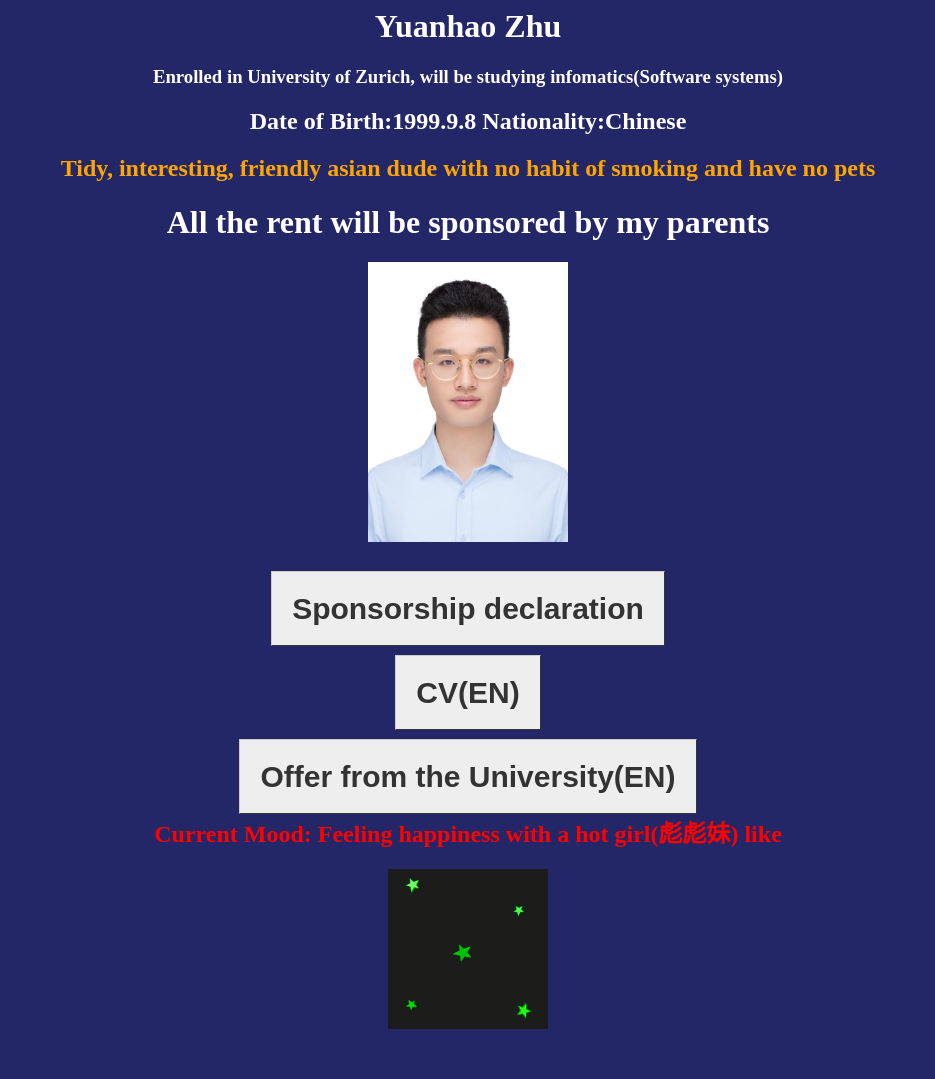
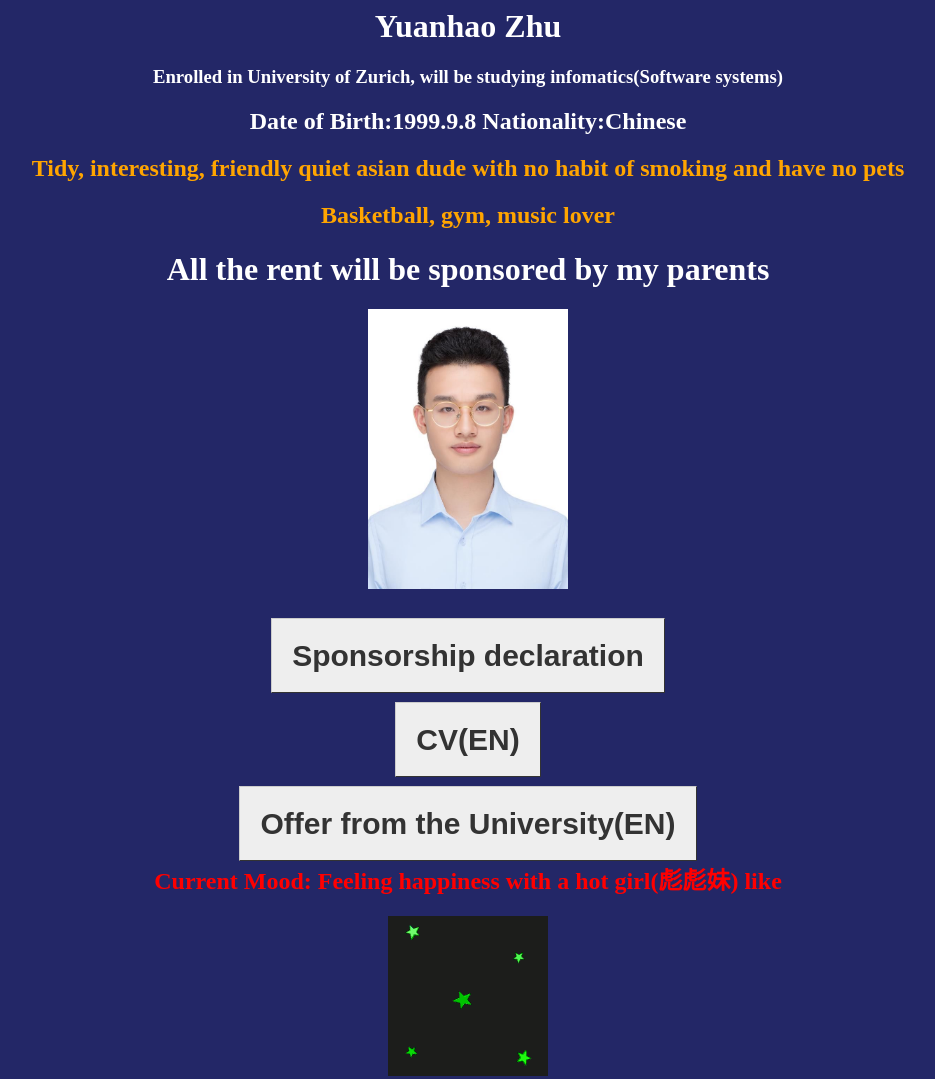
Before and after one commit to drewyh999/drewyh999.github.io, a plain HTML site: page index.html in a window 1280 px wide. Shown: the whole page, without its empty margins (172-1107 px from the left). Before the commit the page ends 1037 px from the top, so only its background shows below. Drawn offline with Linux system fonts and the light colour scheme.

Commit message:
Update index.html

```diff
--- a/index.html
+++ b/index.html
@@ -7,7 +7,8 @@
 <h1 >Yuanhao Zhu</h1>
 <h3 >Enrolled in University of Zurich, will be studying infomatics(Software systems)</h3>
 <h2 > Date of Birth:1999.9.8 Nationality:Chinese </h2>
-<h2 style='color:orange;'> Tidy, interesting, friendly asian dude with no habit of smoking and have no pets</h2>
+<h2 style='color:orange;'> Tidy, interesting, friendly quiet asian dude with no habit of smoking and have no pets</h2>
+<h2 style='color:orange;'>Basketball, gym, music lover</h2>
 <h1>All the rent will be sponsored by my parents</h1>
 
 <div id='personal_photo_div'>
```
